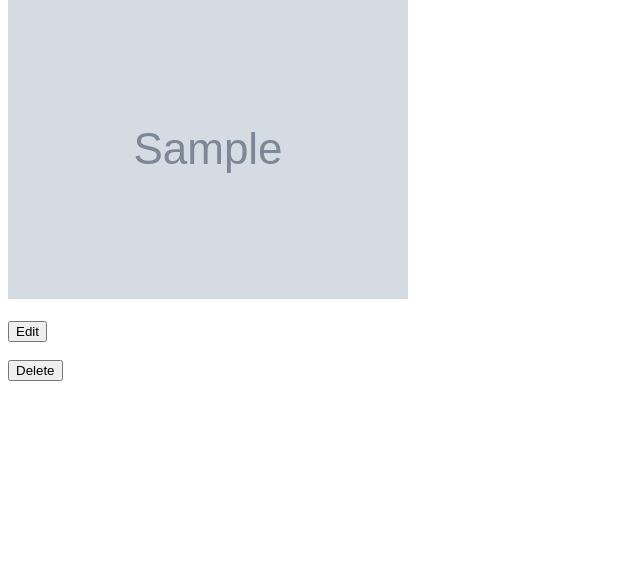
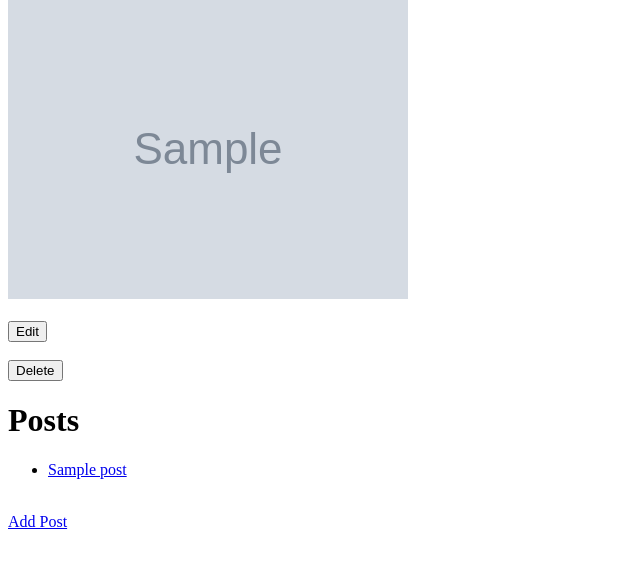
Before and after one commit to mhaque1999/projects, a Flask app: page /users/1 in a window 1280 px wide. Shown: the part 81-649 px from the top of the page, without its empty margins (0-640 px from the left). Run offline with Flask 2, Linux system fonts and the light colour scheme; tables that the repository leaves empty hold one stand-in row (values such as "Sample post"); grey boxes marked "Sample" are stand-in pictures.

Commit message:
added files

```diff
--- a/flask-blogly/flask-blogly/app.py
+++ b/flask-blogly/flask-blogly/app.py
@@ -1,7 +1,7 @@
 """Blogly application."""
 
 from flask import *
-from models import db, connect_db, User
+from models import *
 from flask_debugtoolbar import DebugToolbarExtension
 
 app = Flask(__name__)
@@ -81,3 +81,68 @@ def delete_user(user_id):
     db.session.commit()
 
     return redirect("/users")
+
+@app.route('/users/<int:user_id>/posts/new')
+def posts_new_form(user_id):
+    """Show form to add a post for that user"""
+
+    user = User.query.get_or_404(user_id)
+    return render_template('post_form.html', user=user)
+
+
+@app.route('/users/<int:user_id>/posts/new', methods=["POST"])
+def posts_new(user_id):
+    """Handle add form; add post and redirect to the user detail page"""
+
+    user = User.query.get_or_404(user_id)
+    title = request.form['title']
+    content = request.form['content']
+
+    new_post = Post(title = title, content = content, user = user)
+
+    db.session.add(new_post)
+    db.session.commit()
+
+    return redirect(f"/users/{user_id}")
+
+
+@app.route('/posts/<int:post_id>')
+def posts_show(post_id):
+    """Show a post. Show buttons to edit and delete the post"""
+
+    post = Post.query.get_or_404(post_id)
+    return render_template('show_post.html', post = post)
+
+
+@app.route('/posts/<int:post_id>/edit')
+def posts_edit(post_id):
+    """Show form to edit a post, and to cancel (back to user page)"""
+
+    post = Post.query.get_or_404(post_id)
+    return render_template('edit_post.html', post = post)
+
+
+@app.route('/posts/<int:post_id>/edit', methods=["POST"])
+def posts_update(post_id):
+    """Handle editing of a post. Redirect back to the post view"""
+
+    post = Post.query.get_or_404(post_id)
+    post.title = request.form['title']
+    post.content = request.form['content']
+
+    db.session.add(post)
+    db.session.commit()
+
+    return redirect(f"/users/{post.user_id}")
+
+
+@app.route('/posts/<int:post_id>/delete', methods=["POST"])
+def posts_destroy(post_id):
+    """Delete the post"""
+
+    post = Post.query.get_or_404(post_id)
+
+    db.session.delete(post)
+    db.session.commit()
+    print("Post was deleted")
+    return redirect(f"/users/{post.user_id}")
--- a/flask-blogly/flask-blogly/models.py
+++ b/flask-blogly/flask-blogly/models.py
@@ -1,10 +1,10 @@
 """SQLAlchemy models for blogly."""
 
 from flask_sqlalchemy import SQLAlchemy
+import datetime
 
 db = SQLAlchemy()
-
-DEFAULT_IMAGE = "https://cdn.pixabay.com/photo/2015/10/05/22/37/blank-profile-picture-973460_1280.png"
+IMAGE = "https://cdn.pixabay.com/photo/2015/10/05/22/37/blank-profile-picture-973460_1280.png"
 
 
 class User(db.Model):
@@ -15,13 +15,23 @@ class User(db.Model):
     id = db.Column(db.Integer, primary_key=True)
     first_name = db.Column(db.Text, nullable=False)
     last_name = db.Column(db.Text, nullable=False)
-    image_url = db.Column(db.Text, nullable=False, default=DEFAULT_IMAGE)
-
+    image_url = db.Column(db.Text, nullable=False, default=IMAGE)
+    posts = db.relationship("Post", backref="user")
     @property
     def full_name(self):
         """Return full name of user."""
 
         return f"{self.first_name} {self.last_name}"
+
+class Post(db.Model):
+
+    __tablename__ = "posts"
+
+    id = db.Column(db.Integer, primary_key = True)
+    title = db.Column(db.Text, nullable = False)
+    content = db.Column(db.Text, nullable = False)
+    created_at = db.Column(db.DateTime, nullable = False, default = datetime.datetime.now)
+    user_id = db.Column(db.Integer, db.ForeignKey('users.id'), nullable = False)
 
 
 def connect_db(app):
--- a/flask-blogly/flask-blogly/templates/base.html
+++ b/flask-blogly/flask-blogly/templates/base.html
@@ -11,5 +11,6 @@
     {% block title %}{% endblock %}
     {% block user_list %}{% endblock %}
     {% block user_form %}{% endblock %}
+    {% block user_post %}{% endblock %}
   </body>
 </html>
--- a/flask-blogly/flask-blogly/templates/show_user.html
+++ b/flask-blogly/flask-blogly/templates/show_user.html
@@ -9,7 +9,7 @@
   <div>
     <img src="{{ user.image_url }}"> <br><br>
   </div>
-  {% endif %}
+{% endif %}
 
   <div>
     <form>
@@ -21,3 +21,18 @@
   </div>
 
 {% endblock %}
+
+{% block user_post %}
+  <div>
+    <h1>Posts</h1>
+    <ul>
+      {% for post in user.posts %}
+      <li>
+        <a href="/posts/{{ post.id}}">{{ post.title }}</a>
+      </li>
+      {% endfor %}
+    </ul>
+    <br>
+    <a href="/users/{{ user.id }}/posts/new">Add Post</a>
+  </div>
+{% endblock %}
```
Also changed, not shown: flask-blogly/flask-blogly/templates/edit_post.html (added, +27 -0 lines), flask-blogly/flask-blogly/templates/post_form.html (added, +25 -0 lines), flask-blogly/flask-blogly/templates/show_post.html (added, +16 -0 lines).
